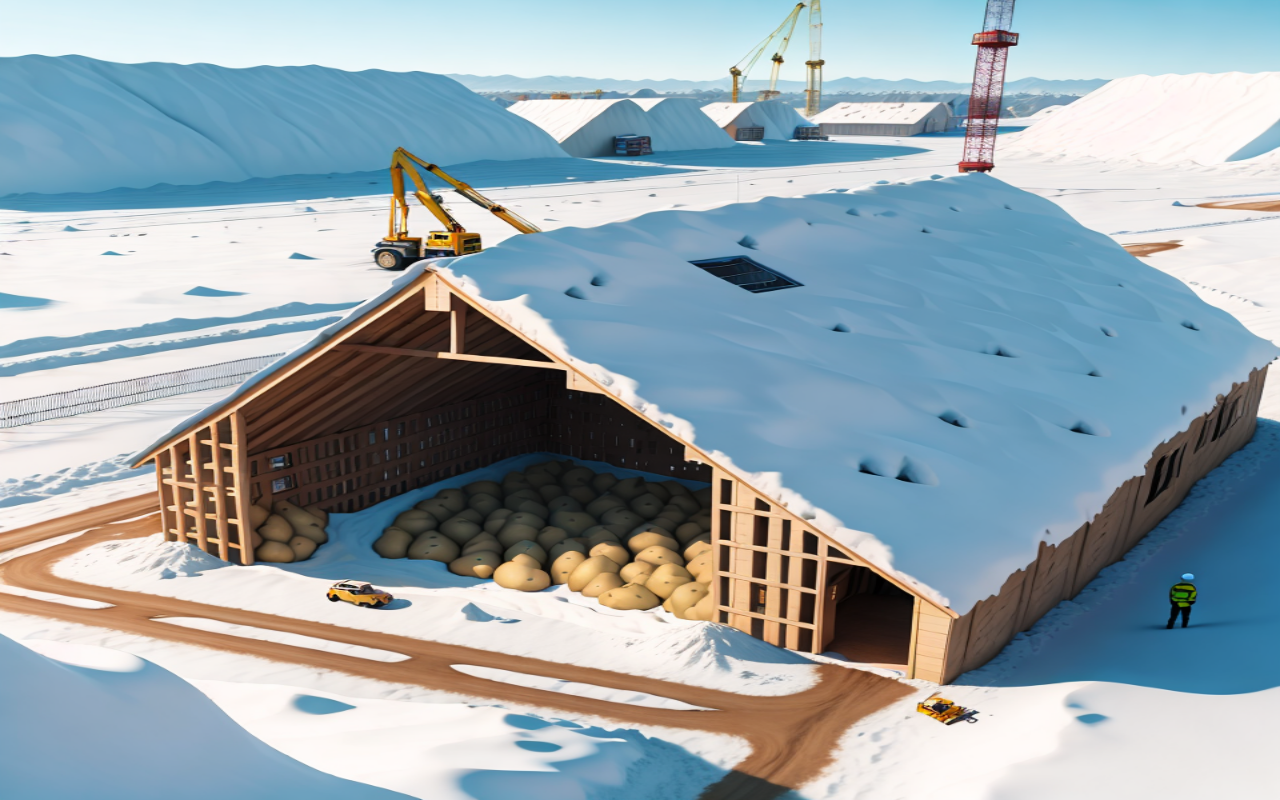
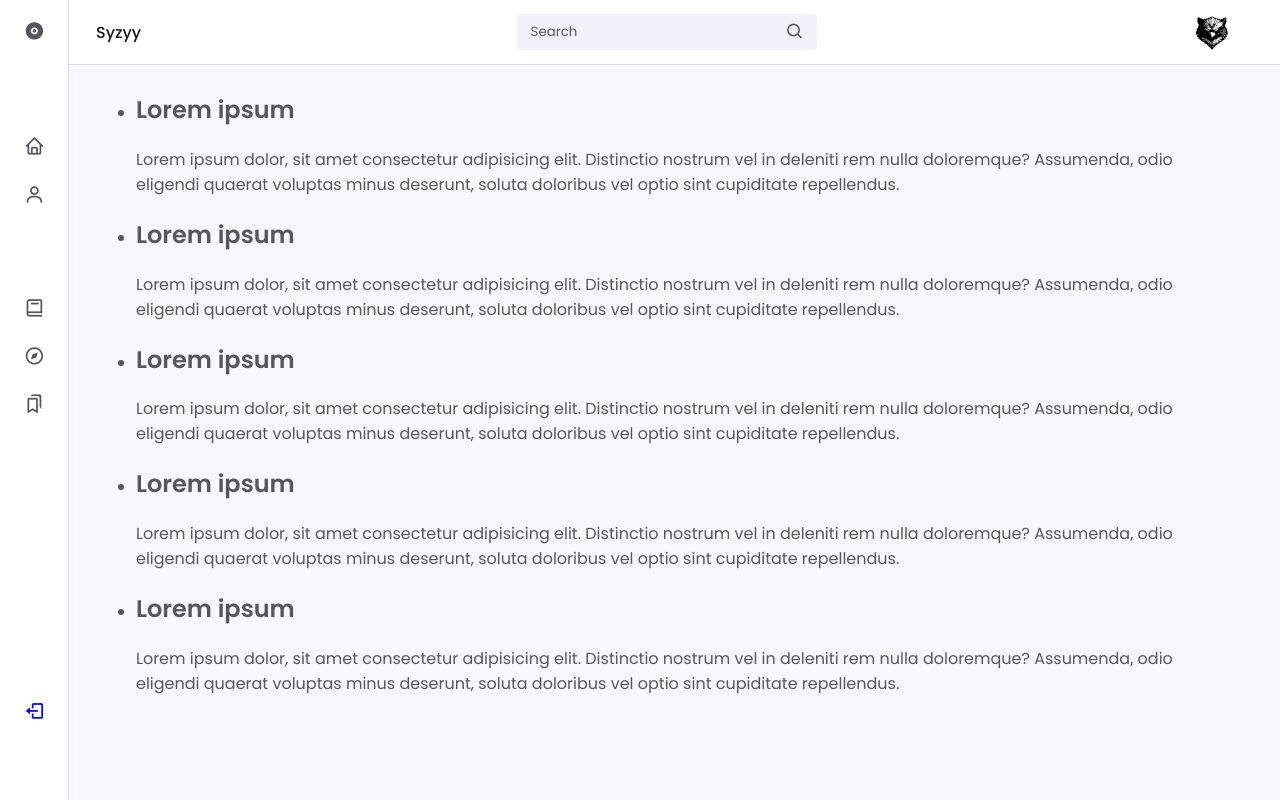
Before and after one commit to PashokSy/syzyy-web-app, a plain HTML site: page index.html in a window 1280 px wide. Drawn offline with nearby package versions, Linux system fonts and the light colour scheme.

Commit message:
feat: navbar layout basis

```diff
--- a/index.html
+++ b/index.html
@@ -1,5 +1,159 @@
-Who?
+<!DOCTYPE html>
+<html lang="en">
+  <head>
+    <meta charset="UTF-8" />
+    <meta http-equiv="X-UA-Compatible" content="IE=edge" />
+    <meta name="viewport" content="width=device-width, initial-scale=1.0" />
+    <title>SYZYY WEB</title>
+    <!-- Styles -->
+    <link rel="stylesheet" href="./src/css/main.min.css" />
+    <!-- BOX icons -->
+    <link
+      rel="stylesheet"
+      href="https://cdn.jsdelivr.net/npm/boxicons@latest/css/boxicons.min.css"
+    />
+  </head>
+  <body>
+    <!-- Header -->
+    <header class="header">
+      <div class="header__container">
+        <img src="src/img/syzyy_logo.svg" alt="" class="header__img" />
 
-<link rel="stylesheet" href="./styles.css" />
+        <a href="#" class="header__logo">Syzyy</a>
 
-<img class="who" src="./1-original.png" alt="who" />
+        <div class="header__search">
+          <input
+            id="search"
+            type="search"
+            placeholder="Search"
+            class="header__input"
+          />
+          <i class="bx bx-search header__icon"></i>
+        </div>
+
+        <div class="header__toggle">
+          <i class="bx bx-menu" id="header-toggle"></i>
+        </div>
+      </div>
+    </header>
+
+    <!-- Nav -->
+    <div class="nav" id="navbar">
+      <nav class="nav__container">
+        <div>
+          <a href="#" class="nav__link nav__logo">
+            <i class="bx bxs-disc nav__icon"></i>
+            <span class="nav__logo--name">Syzyy</span>
+          </a>
+
+          <div class="nav__list">
+            <div class="nav__items">
+              <h3 class="nav__subtitle">User</h3>
+
+              <a href="#" class="nav__link">
+                <i class="bx bx-home nav__icon"></i>
+                <span class="nav__name">Home</span>
+              </a>
+
+              <div class="nav__dropdown">
+                <a href="#" class="nav__link">
+                  <i class="bx bx-user nav__icon"></i>
+                  <span class="nav__name">Profile</span>
+                  <i
+                    class="bx bx-chevron-down nav__icon nav__dropdown--icon"
+                  ></i>
+                </a>
+
+                <div class="nav__dropdown--collapse">
+                  <div class="nav__dropdown--content">
+                    <a href="#" class="nav__dropdown--item">Password</a>
+                    <a href="#" class="nav__dropdown--item">Mail</a>
+                    <a href="#" class="nav__dropdown--item">Accounts</a>
+                  </div>
+                </div>
+              </div>
+            </div>
+
+            <div class="nav__items">
+              <h3 class="nav__subtitle">Menu</h3>
+
+              <a href="#" class="nav__link">
+                <i class="bx bx-book nav__icon"></i>
+                <span class="nav__name">Articles</span>
+              </a>
+
+              <a href="#" class="nav__link">
+                <i class="bx bx-compass nav__icon"></i>
+                <span class="nav__name">Explore</span>
+              </a>
+
+              <a href="#" class="nav__link">
+                <i class="bx bx-bookmarks nav__icon"></i>
+                <span class="nav__name">Saved</span>
+              </a>
+            </div>
+          </div>
+        </div>
+
+        <a href="#" class="nav__logout">
+          <i class="bx bx-log-out nav__icon"></i>
+          <span class="nav__name">Sign Out</span>
+        </a>
+      </nav>
+    </div>
+
+    <main>
+      <section>
+        <ul>
+          <li>
+            <h2>Lorem ipsum</h2>
+            <p>
+              Lorem ipsum dolor, sit amet consectetur adipisicing elit.
+              Distinctio nostrum vel in deleniti rem nulla doloremque?
+              Assumenda, odio eligendi quaerat voluptas minus deserunt, soluta
+              doloribus vel optio sint cupiditate repellendus.
+            </p>
+          </li>
+          <li>
+            <h2>Lorem ipsum</h2>
+            <p>
+              Lorem ipsum dolor, sit amet consectetur adipisicing elit.
+              Distinctio nostrum vel in deleniti rem nulla doloremque?
+              Assumenda, odio eligendi quaerat voluptas minus deserunt, soluta
+              doloribus vel optio sint cupiditate repellendus.
+            </p>
+          </li>
+          <li>
+            <h2>Lorem ipsum</h2>
+            <p>
+              Lorem ipsum dolor, sit amet consectetur adipisicing elit.
+              Distinctio nostrum vel in deleniti rem nulla doloremque?
+              Assumenda, odio eligendi quaerat voluptas minus deserunt, soluta
+              doloribus vel optio sint cupiditate repellendus.
+            </p>
+          </li>
+          <li>
+            <h2>Lorem ipsum</h2>
+            <p>
+              Lorem ipsum dolor, sit amet consectetur adipisicing elit.
+              Distinctio nostrum vel in deleniti rem nulla doloremque?
+              Assumenda, odio eligendi quaerat voluptas minus deserunt, soluta
+              doloribus vel optio sint cupiditate repellendus.
+            </p>
+          </li>
+          <li>
+            <h2>Lorem ipsum</h2>
+            <p>
+              Lorem ipsum dolor, sit amet consectetur adipisicing elit.
+              Distinctio nostrum vel in deleniti rem nulla doloremque?
+              Assumenda, odio eligendi quaerat voluptas minus deserunt, soluta
+              doloribus vel optio sint cupiditate repellendus.
+            </p>
+          </li>
+        </ul>
+      </section>
+    </main>
+
+    <script src="./src/js/menu.js"></script>
+  </body>
+</html>
--- /dev/null
+++ b/src/js/menu.js
@@ -0,0 +1,17 @@
+const toggleBtn = document.getElementById('header-toggle');
+const navBar = document.getElementById('navbar');
+
+const links = document.querySelectorAll('.nav__link');
+
+const toggleMenu = () => {
+  navBar.classList.toggle('show-menu');
+  toggleBtn.classList.toggle('bx-x');
+};
+
+const activateLink = () => {
+  links.forEach((l) => l.classList.remove('active'));
+  this.classList.add('active');
+};
+
+toggleBtn.addEventListener('click', toggleMenu);
+links.forEach((l) => l.addEventListener('click', activateLink));
--- /dev/null
+++ b/src/sass/main.scss
@@ -0,0 +1,340 @@
+// fonts temp
+@import url('https://fonts.googleapis.com/css2?family=Poppins:wght@400;500;600&display=swap');
+
+// Variables
+:root {
+  --header-height: 3.5rem;
+  --nav-width: 219px;
+
+  // colors
+  --first-color: #6923d0;
+  --first-color-light: #f4f0fa;
+  --title-color: #19181b;
+  --text-color: #58555e;
+  --text-color-light: #a5a1aa;
+  --body-color: #f9f6fd;
+  --container-color: #ffffff;
+
+  // font
+  --body-font: 'Poppins', sans-serif;
+  --normal-font-size: 0.938rem;
+  --small-font-size: 0.75rem;
+  --smaller-font-size: 0.75rem;
+
+  // font wight
+  --font-medium: 500;
+  --font-semi-bold: 600;
+
+  // z-index
+  --z-fixed: 100;
+
+  @media screen and (min-width: 1024px) {
+    --normal-font-size: 1rem;
+    --small-font-size: 0.875rem;
+    --smaller-font-size: 0.813rem;
+  }
+}
+
+// Base
+*,
+::before,
+::after {
+  box-sizing: border-box;
+}
+
+body {
+  margin: var(--header-height) 0 0 0;
+  padding: 1rem 1rem 0;
+  font-family: var(--body-font);
+  font-size: var(--normal-font-size);
+  background-color: var(--body-color);
+  color: var(--text-color);
+
+  @media screen and (min-width: 768px) {
+    padding: 1rem 3rem 0 6rem;
+  }
+}
+
+h3 {
+  margin: 0;
+}
+
+a {
+  text-decoration: none;
+}
+
+img {
+  max-width: 100%;
+  height: auto;
+}
+
+// Header
+.header {
+  position: fixed;
+  top: 0;
+  left: 0;
+  width: 100%;
+  background-color: var(--container-color);
+  box-shadow: 0 1px 0 rgba(22, 8, 43, 0.1);
+  padding: 0 1rem;
+  z-index: var(--z-fixed);
+
+  @media screen and (min-width: 768px) {
+    padding: 0 3rem 0 6rem;
+  }
+
+  &__container {
+    display: flex;
+    align-items: center;
+    height: var(--header-height);
+    justify-content: space-between;
+
+    @media screen and (min-width: 768px) {
+      height: calc(var(--header-height) + 0.5rem);
+    }
+  }
+
+  &__img {
+    width: 35px;
+    height: 35px;
+    border-radius: 50%;
+
+    @media screen and (min-width: 768px) {
+      width: 40px;
+      height: 40px;
+      order: 1;
+    }
+  }
+
+  &__logo {
+    color: var(--title-color);
+    font-weight: var(--font-medium);
+    display: none;
+
+    @media screen and (min-width: 768px) {
+      display: block;
+    }
+  }
+
+  &__search {
+    display: flex;
+    padding: 0.4rem 0.75rem;
+    background-color: var(--first-color-light);
+    border-radius: 0.25rem;
+
+    @media screen and (max-width: 320px) {
+      width: 70%;
+    }
+
+    @media screen and (min-width: 768px) {
+      width: 300px;
+      padding: 0.55rem 0.75rem;
+    }
+  }
+
+  &__input {
+    width: 100%;
+    border: none;
+    outline: none;
+    background-color: var(--first-color-light);
+  }
+
+  &__input::placeholder {
+    font-family: var(--body-font);
+    color: var(--text-color);
+  }
+
+  &__icon,
+  &__toggle {
+    font-size: 1.2rem;
+  }
+
+  &__toggle {
+    color: var(--title-color);
+    cursor: pointer;
+
+    @media screen and (min-width: 768px) {
+      display: none;
+    }
+  }
+}
+
+// Nav
+.nav {
+  position: fixed;
+  top: 0;
+  left: -100%;
+  height: 100vh;
+  padding: 1rem 1rem 3rem;
+  background-color: var(--container-color);
+  box-shadow: 1px 0 0 rgba(22, 8, 43, 0.1);
+  z-index: var(--z-fixed);
+  transition: 0.4s;
+
+  @media screen and (min-width: 768px) {
+    left: 0;
+    padding: 1.2rem 1.5rem 3rem;
+    width: 68px;
+  }
+
+  &:hover {
+    @media screen and (min-width: 768px) {
+      width: var(--nav-width);
+    }
+
+    @media screen and (min-width: 768px) {
+      & .nav__logo--name,
+      & .nav__subtitle,
+      & .nav__name,
+      & .nav__dropdown--icon {
+        opacity: 1;
+      }
+    }
+  }
+
+  &__container {
+    height: 100%;
+    display: flex;
+    flex-direction: column;
+    justify-content: space-between;
+    overflow: auto;
+    scrollbar-width: none; /* For mozilla */
+  }
+
+  &__container::-webkit-scrollbar {
+    display: none; /* For Google Chrome etc.. */
+    // need to style it
+  }
+
+  &__logo {
+    font-weight: var(--font-semi-bold);
+    margin-bottom: 2.5rem;
+
+    &--name {
+      @media screen and (min-width: 768px) {
+        opacity: 0;
+        transition: 0.3s;
+      }
+    }
+  }
+
+  &__list,
+  &__items {
+    display: grid;
+  }
+
+  &__list {
+    row-gap: 2.5rem;
+  }
+
+  &__items {
+    row-gap: 1.5rem;
+
+    @media screen and (min-width: 768px) {
+      row-gap: 1.7rem;
+    }
+  }
+
+  &__subtitle {
+    font-size: var(--normal-font-size);
+    text-transform: uppercase;
+    letter-spacing: 0.1rem;
+    color: var(--text-color-light);
+
+    @media screen and (min-width: 768px) {
+      opacity: 0;
+      transition: 0.3s;
+    }
+  }
+
+  &__link {
+    display: flex;
+    align-items: center;
+    color: var(--text-color);
+  }
+
+  &__link:hover {
+    color: var(--first-color);
+  }
+
+  &__icon {
+    font-size: 1.2rem;
+    margin-right: 0.5rem;
+
+    @media screen and (min-width: 768px) {
+      font-size: 1.3rem;
+    }
+  }
+
+  &__name {
+    font-size: var(--small-font-size);
+    font-weight: var(--font-medium);
+    white-space: nowrap;
+
+    @media screen and (min-width: 768px) {
+      opacity: 0;
+      transition: 0.3s;
+    }
+  }
+
+  &__logout {
+    margin-top: 5rem;
+  }
+
+  // Dropdown
+  &__dropdown {
+    overflow: hidden;
+    max-height: 21px;
+    transition: 0.4s ease-in-out;
+
+    // Dropdown Hide
+    &--collapse {
+      background-color: var(--first-color-light);
+      border-radius: 0.25rem;
+      margin-top: 1rem;
+    }
+
+    &--content {
+      display: grid;
+      row-gap: 0.5rem;
+      padding: 0.75rem 2.5rem 0.75rem 1.8rem;
+    }
+
+    &--item {
+      font-size: var(--smaller-font-size);
+      font-weight: var(--font-medium);
+      color: var(--text-color);
+    }
+
+    &--item:hover {
+      color: var(--first-color);
+    }
+
+    &--icon {
+      margin-left: auto;
+      transition: 0.4s;
+
+      @media screen and (min-width: 768px) {
+        opacity: 0;
+        transition: 0.3s;
+      }
+    }
+
+    // Dropdown Show
+    &:hover {
+      max-height: 100rem;
+    }
+
+    &:hover &--icon {
+      transform: rotate(180deg);
+    }
+  }
+}
+
+.show-menu {
+  left: 0;
+}
+
+.active {
+  color: var(--first-color);
+}
--- a/styles.css
+++ /dev/null
@@ -1,7 +0,0 @@
-.who {
-  position: absolute;
-  top: 0;
-  left: 0;
-  width: 100%;
-  height: 100%;
-}
```
Also changed, not shown: src/js/main.js (added, +25 -0 lines), 1-original.png (deleted), src/css/main.min.css (added), src/img/eagle.svg (added), src/img/syzyy_logo.svg (added), 3 other files.
